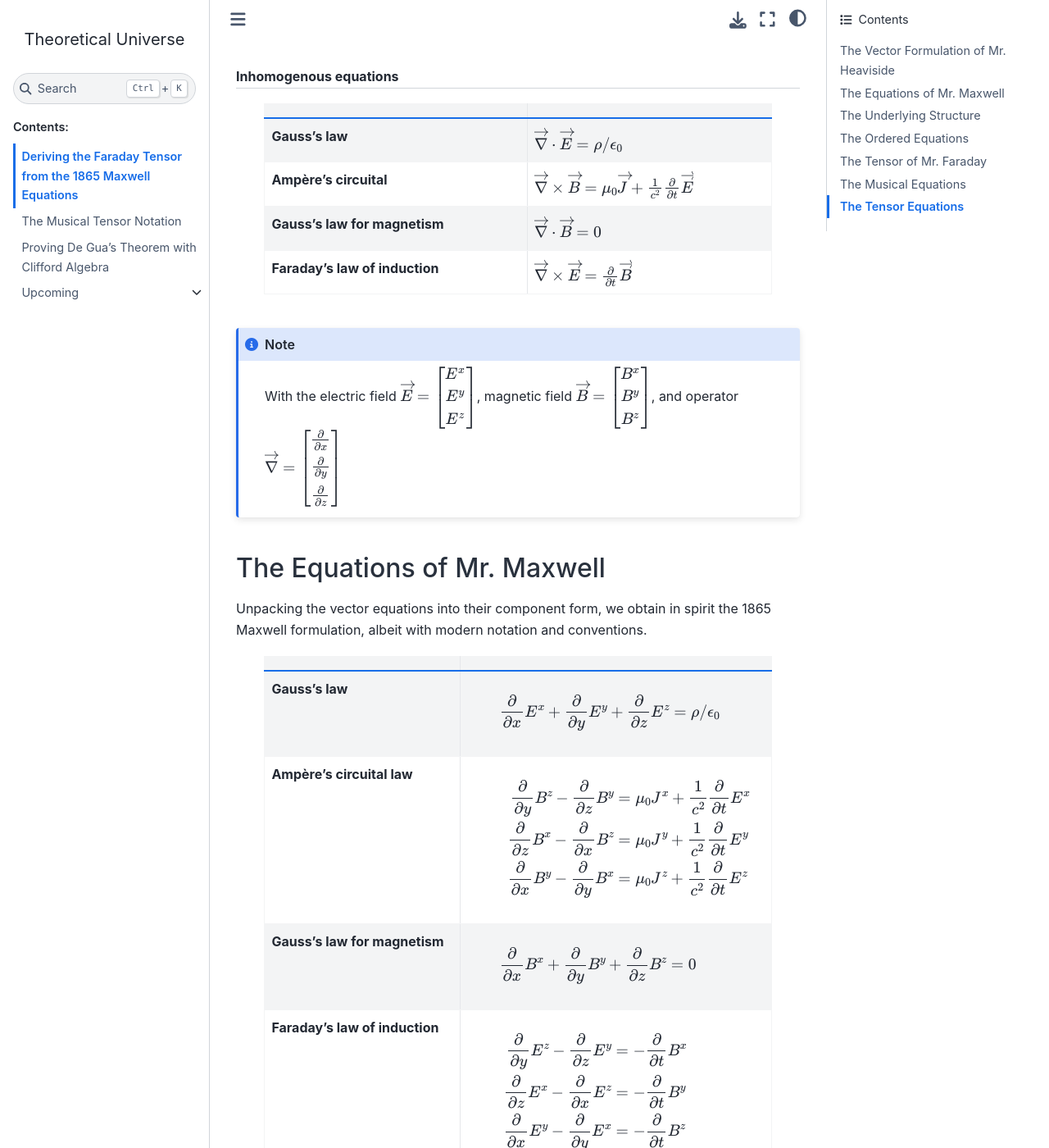
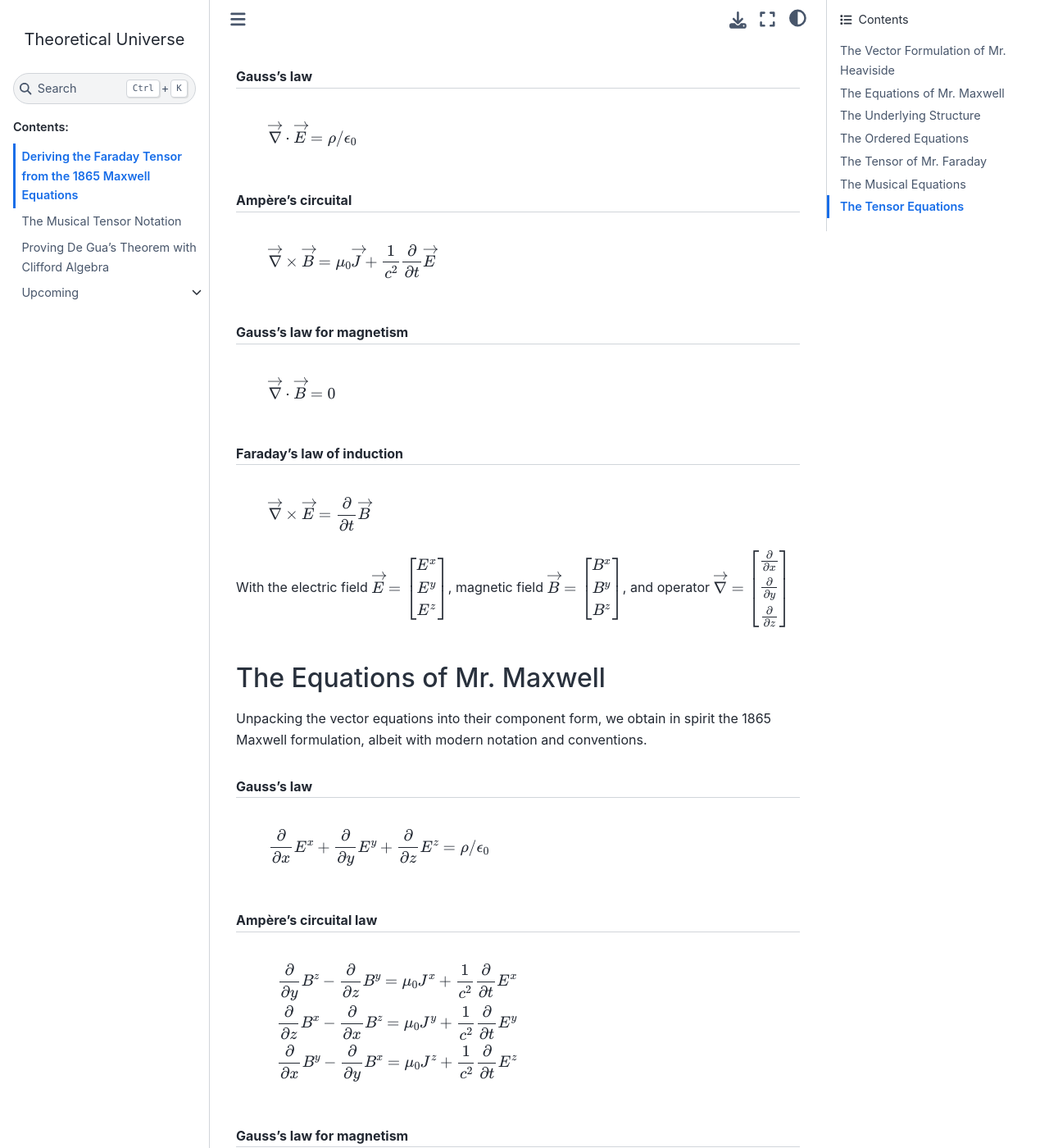
Before and after one commit to shaussler/TheoreticalUniverse, a Sphinx documentation site: the page built from documentation/faraday_tensor_derivation.rst, in a window 1280 px wide and 1400 px high, scrolled down 1163 px. Shown: the whole window at 82% size. Built offline with Sphinx 7.4.7 and the Sphinx Book theme 1.1.4, drawn with Linux system fonts in a browser that asks for light colours; some of the changed text lies outside the part shown.

Commit message:
Round of math mode cleanup

```diff
--- a/documentation/conf.py
+++ b/documentation/conf.py
@@ -3,16 +3,16 @@
 # For the full list of built-in configuration values, see the documentation:
 # https://www.sphinx-doc.org/en/master/usage/configuration.html
 
-# -- Project information -----------------------------------------------------
-# https://www.sphinx-doc.org/en/master/usage/configuration.html#project-information
+# Project information
+# -------------------
 
 project = 'TheoreticalUniverse'
 html_title = 'Theoretical Universe'
-copyright = '2023, Stéphane Haussler'
+copyright = '2024, Stéphane Haussler'
 author = 'Stéphane Haussler'
 
-# -- General configuration ---------------------------------------------------
-# https://www.sphinx-doc.org/en/master/usage/configuration.html#general-configuration
+# General configuration
+# ---------------------
 
 extensions = [
     #'sphinxcontrib.tikz',
@@ -31,8 +31,8 @@ autosectionlabel_prefix_document = True
 templates_path = ['_templates']
 exclude_patterns = ['_build', 'Thumbs.db', '.DS_Store']
 
-# -- Options for HTML output -------------------------------------------------
-# https://www.sphinx-doc.org/en/master/usage/configuration.html#options-for-html-output
+# Options for HTML output
+# -----------------------
 
 html_theme = 'sphinx_book_theme'
 html_css_files = ['custom.css']
@@ -51,45 +51,66 @@ googleanalytics_enabled=True
 sitemap_locales = []
 sitemap_url_scheme = "{link}"
 
+# Include todos
+# -------------
+
 todo_include_todos = True
 
+# Math configuration
+# ------------------
+
 mathjax3_config = {
+
     'chtml': {
         'displayAlign': 'left',
-         'displayIndent': '2em'
+        'displayIndent': '2em'
     },
+
     'tex': {
        'packages': {'[+]': ['ams']},
        'macros': {
+
+            # Define variables
+            # ----------------
+
             'Et': r'\tilde{E^{t}}',
             'Ex': r'\tilde{E^{x}}',
             'Ey': r'\tilde{E^{y}}',
             'Ez': r'\tilde{E^{z}}',
+
             'Bt': r'B^{t}',
             'Bx': r'B^{x}',
             'By': r'B^{y}',
             'Bz': r'B^{z}',
-            #'BM': r'\begin{bmatrix}',
-            #'EM': r'\end{bmatrix}',
+
+            # Redefine overrightarrow
+            # -----------------------
+
+            'vect': r'\overrightarrow',
+
+            # Redefine matrices
+            # -----------------
+
             '{': r'\begin{bmatrix}',
             '}': r'\end{bmatrix}',
+
+            # Redefine phantom
+            # ----------------
             'ph': r'\phantom',
-            #'etatsharp': r'\BM  1 \\  0 \\  0 \\  0 \EM',
-            #'etaxsharp': r'\BM  0 \\ -1 \\ -1 \\  0 \EM',
-            #'etaysharp': r'\BM  0 \\  0 \\ -1 \\  0 \EM',
-            #'etazsharp': r'\BM  0 \\  0 \\  0 \\ -1 \EM',
-            #'etatflat': r'\BM  1 &  0 &  0 &  0 \EM',
-            #'etaxflat': r'\BM  0 & -1 & -1 &  0 \EM',
-            #'etayflat': r'\BM  0 &  0 & -1 &  0 \EM',
-            #'etazflat': r'\BM  0 &  0 &  0 & -1 \EM',
+
+            # Define Minkowski Metric components
+            # ----------------------------------
+
             'EtatSharp': r'\{+1 \\  0 \\  0 \\  0 \}',
             'EtaxSharp': r'\{ 0 \\ -1 \\  0 \\  0 \}',
             'EtaySharp': r'\{ 0 \\  0 \\ -1 \\  0 \}',
             'EtazSharp': r'\{ 0 \\  0 \\  0 \\ -1 \}',
+
             'EtatFlat': r'\{+1 &  0 &  0 &  0 \}',
             'EtaxFlat': r'\{ 0 & -1 & -1 &  0 \}',
             'EtayFlat': r'\{ 0 &  0 & -1 &  0 \}',
             'EtazFlat': r'\{ 0 &  0 &  0 & -1 \}',
+
             'EtaSharpSharp': r'''
                 \begin{bmatrix}
                     +1 &  0 &  0 &  0 \\
@@ -97,20 +118,28 @@ mathjax3_config = {
                      0 &  0 & -1 &  0 \\
                      0 &  0 &  0 & -1 \\
                 \end{bmatrix}^{\sharp\flat}''',
+
+            # Define Faraday Tensors
+            # ----------------------
+
             'FaradaySharpFlat': r'''
                 \begin{bmatrix}
                          & +\Ex & +\Ey & +\Ez \\
                     +\Ex &      & +\Bz & -\By \\
                     +\Ey & -\Bz &      & +\Bx \\
                     +\Ez & +\By & -\Bx &      \\
-                \end{bmatrix}^{\sharp\flat}''',
+                \end{bmatrix}^{\sharp\flat}
+            ''',
+
             'FaradaySharpSharp': r'''
                 \begin{bmatrix}
                          & +\Ex & +\Ey & +\Ez \\
                     -\Ex &      & +\Bz & -\By \\
                     -\Ey & -\Bz &      & +\Bx \\
                     -\Ez & +\By & -\Bx &      \\
-                \end{bmatrix}^{\sharp\flat}'''
+                \end{bmatrix}^{\sharp\flat}
+            '''
+
         }
     }
 }
--- a/documentation/faraday_tensor_derivation.rst
+++ b/documentation/faraday_tensor_derivation.rst
@@ -56,27 +56,36 @@ exception of Maxwell's modification to Ampère's circuital law, these equations
 represent the mathematical expression of empirical observations. Therefore,
 they can be regarded as established experimental facts.
 
-.. rubric:: Inhomogenous equations
+.. rubric:: Gauss's law
 
-.. table::
-   :width: 90%
+.. math::
 
-   =============================== ===================================================================================================================================================
+   \vect{\nabla} \cdot \vect{E}  = \rho / \epsilon_0
 
-   =============================== ===================================================================================================================================================
-   **Gauss's law**                 :math:`\overrightarrow{\nabla} \cdot \overrightarrow{E}  = \rho / \epsilon_0`
-   **Ampère's circuital**          :math:`\overrightarrow{\nabla} \times \overrightarrow{B} = \mu_0 \overrightarrow{J} + \frac{1}{c^2} \frac{\partial}{\partial t} \overrightarrow{E}`
-   **Gauss's law for magnetism**   :math:`\overrightarrow{\nabla} \cdot \overrightarrow{B} = 0`
-   **Faraday's law of induction**  :math:`\overrightarrow{\nabla} \times \overrightarrow{E} = \frac{\partial}{\partial t} \overrightarrow{B}`
-   =============================== ===================================================================================================================================================
 
-.. note::
+.. rubric:: Ampère's circuital
 
-   With the electric field
-   :math:`\overrightarrow{E}=\begin{bmatrix} E^x \\ E^y \\ E^z \end{bmatrix}`,
-   magnetic field
-   :math:`\overrightarrow{B}=\begin{bmatrix} B^x \\ B^y \\ B^z \end{bmatrix}`, and operator
-   :math:`\overrightarrow{\nabla}=\begin{bmatrix} \frac{\partial}{\partial x} \\ \frac{\partial}{\partial y} \\ \frac{\partial}{\partial z} \end{bmatrix}`
+.. math::
+
+   \vect{\nabla} \times \vect{B}
+   = \mu_0 \vect{J} + \frac{1}{c^2} \frac{\partial}{\partial t} \vect{E}
+
+.. rubric:: Gauss's law for magnetism
+
+.. math::
+
+   \vect{\nabla} \cdot \vect{B} = 0
+
+.. rubric:: Faraday's law of induction
+
+.. math::
+
+   \vect{\nabla} \times \vect{E} = \frac{\partial}{\partial t} \vect{B}
+
+With the electric field :math:`\vect{E}=\{ E^x \\ E^y \\ E^z \}`, magnetic
+field :math:`\vect{B}=\{ B^x \\ B^y \\ B^z \}`, and operator
+:math:`\vect{\nabla}=\{ \frac{\partial}{\partial x} \\ \frac{\partial}{\partial
+y} \\ \frac{\partial}{\partial z} \}`
 
 .. }}}
 
@@ -88,40 +97,49 @@ The Equations of Mr. Maxwell
 Unpacking the vector equations into their component form, we obtain in spirit
 the 1865 Maxwell formulation, albeit with modern notation and conventions.
 
-.. table::
-   :width: 90%
+.. rubric:: Gauss's law
 
-   +---------------------+--------------------------------------------------------------------------------------------------------------------------------------+
-   |                     |                                                                                                                                      |
-   +=====================+======================================================================================================================================+
-   | **Gauss's law**     |  .. math::                                                                                                                           |
-   |                     |                                                                                                                                      |
-   |                     |     \begin{align}                                                                                                                    |
-   |                     |     \frac{\partial}{\partial x} E^x + \frac{\partial}{\partial y} E^y + \frac{\partial}{\partial z} E^z &= \rho / \epsilon_0         |
-   |                     |     \end{align}                                                                                                                      |
-   +---------------------+--------------------------------------------------------------------------------------------------------------------------------------+
-   | **Ampère's          | .. math::                                                                                                                            |
-   | circuital law**     |                                                                                                                                      |
-   |                     |    \begin{align}                                                                                                                     |
-   |                     |    \frac{\partial}{\partial y} B^z - \frac{\partial}{\partial z} B^y &= \mu_0 J^x + \frac{1}{c^2} \frac{\partial}{\partial t} E^x \\ |
-   |                     |    \frac{\partial}{\partial z} B^x - \frac{\partial}{\partial x} B^z &= \mu_0 J^y + \frac{1}{c^2} \frac{\partial}{\partial t} E^y \\ |
-   |                     |    \frac{\partial}{\partial x} B^y - \frac{\partial}{\partial y} B^x &= \mu_0 J^z + \frac{1}{c^2} \frac{\partial}{\partial t} E^z \\ |
-   |                     |    \end{align}                                                                                                                       |
-   +---------------------+--------------------------------------------------------------------------------------------------------------------------------------+
-   | **Gauss's law for   |  .. math::                                                                                                                           |
-   | magnetism**         |                                                                                                                                      |
-   |                     |     \begin{align}                                                                                                                    |
-   |                     |     \frac{\partial}{\partial x} B^x + \frac{\partial}{\partial y} B^y + \frac{\partial}{\partial z} B^z &= 0                         |
-   |                     |     \end{align}                                                                                                                      |
-   +---------------------+--------------------------------------------------------------------------------------------------------------------------------------+
-   | **Faraday's law of  | .. math::                                                                                                                            |
-   | induction**         |                                                                                                                                      |
-   |                     |    \begin{align}                                                                                                                     |
-   |                     |    \frac{\partial}{\partial y} E^z - \frac{\partial}{\partial z} E^y &= - \frac{\partial}{\partial t} B^x \\                         |
-   |                     |    \frac{\partial}{\partial z} E^x - \frac{\partial}{\partial x} E^z &= - \frac{\partial}{\partial t} B^y \\                         |
-   |                     |    \frac{\partial}{\partial x} E^y - \frac{\partial}{\partial y} E^x &= - \frac{\partial}{\partial t} B^z \\                         |
-   |                     |    \end{align}                                                                                                                       |
-   +---------------------+--------------------------------------------------------------------------------------------------------------------------------------+
+.. math::
+
+   \frac{\partial}{\partial x} E^x +
+   \frac{\partial}{\partial y} E^y +
+   \frac{\partial}{\partial z} E^z
+   = \rho / \epsilon_0
+
+.. rubric:: Ampère's circuital law
+
+.. math::
+
+    \frac{\partial}{\partial y} B^z - \frac{\partial}{\partial z} B^y
+    = \mu_0 J^x + \frac{1}{c^2} \frac{\partial}{\partial t} E^x \\
+
+    \frac{\partial}{\partial z} B^x - \frac{\partial}{\partial x} B^z
+    = \mu_0 J^y + \frac{1}{c^2} \frac{\partial}{\partial t} E^y \\
+
+    \frac{\partial}{\partial x} B^y - \frac{\partial}{\partial y} B^x
+    = \mu_0 J^z + \frac{1}{c^2} \frac{\partial}{\partial t} E^z
+
+.. rubric:: Gauss's law for magnetism
+
+.. math::
+
+   \frac{\partial}{\partial x} B^x +
+   \frac{\partial}{\partial y} B^y +
+   \frac{\partial}{\partial z} B^z
+   = 0
+
+.. rubric:: Faraday's law of induction
+
+.. math::
+
+    \frac{\partial}{\partial y} E^z - \frac{\partial}{\partial z} E^y
+    = - \frac{\partial}{\partial t} B^x \\
+
+    \frac{\partial}{\partial z} E^x - \frac{\partial}{\partial x} E^z
+    = - \frac{\partial}{\partial t} B^y \\
+
+    \frac{\partial}{\partial x} E^y - \frac{\partial}{\partial y} E^x
+    = - \frac{\partial}{\partial t} B^z \\
 
 .. }}}
 
@@ -137,10 +155,26 @@ Gathering and reordering the terms, a clear structures becomes apparent:
 .. math::
 
    \begin{matrix}
-                                                    & + \frac{\partial E^x}{\partial x} & + \frac{\partial E^y}{\partial y} & + \frac{\partial E^z}{\partial z} & = & + \rho/\epsilon_0 \\
-    + \frac{1}{c^2} \frac{\partial E^x}{\partial t} &                                   & - \frac{\partial B^z}{\partial y} & + \frac{\partial B^y}{\partial z} & = & - \mu_0 J^x       \\
-    + \frac{1}{c^2} \frac{\partial E^y}{\partial t} & + \frac{\partial B^z}{\partial x} &                                   & - \frac{\partial B^x}{\partial z} & = & - \mu_0 J^y       \\
-    + \frac{1}{c^2} \frac{\partial E^z}{\partial t} & - \frac{\partial B^y}{\partial x} & + \frac{\partial B^x}{\partial y} &                                   & = & - \mu_0 J^z       \\
+                                                       &
+       +               \frac{\partial E^x}{\partial x} &
+       +               \frac{\partial E^y}{\partial y} &
+       +               \frac{\partial E^z}{\partial z} &
+       = & + \rho/\epsilon_0 \\
+       + \frac{1}{c^2} \frac{\partial E^x}{\partial t} &
+                                                       &
+       -               \frac{\partial B^z}{\partial y} &
+       +               \frac{\partial B^y}{\partial z} &
+       = & - \mu_0 J^x \\
+       + \frac{1}{c^2} \frac{\partial E^y}{\partial t} &
+       +               \frac{\partial B^z}{\partial x} &
+                                                       &
+       -               \frac{\partial B^x}{\partial z} &
+       = & - \mu_0 J^y \\
+       + \frac{1}{c^2} \frac{\partial E^z}{\partial t} &
+       -               \frac{\partial B^y}{\partial x} &
+       +               \frac{\partial B^x}{\partial y} &
+                                                       &
+       = & - \mu_0 J^z \\
    \end{matrix}
 
 .. rubric:: Homogenous equations
@@ -148,10 +182,26 @@ Gathering and reordering the terms, a clear structures becomes apparent:
 .. math::
 
    \begin{matrix}
-                                      & + \frac{\partial B^x}{\partial x} & + \frac{\partial B^y}{\partial y} & + \frac{\partial B^z}{\partial z} & = & 0 \\
-    + \frac{\partial B^x}{\partial t} &                                   & + \frac{\partial E^z}{\partial y} & - \frac{\partial E^y}{\partial z} & = & 0 \\
-    + \frac{\partial B^y}{\partial t} & - \frac{\partial E^z}{\partial x} &                                   & + \frac{\partial E^x}{\partial z} & = & 0 \\
-    + \frac{\partial B^z}{\partial t} & + \frac{\partial E^y}{\partial x} & - \frac{\partial E^x}{\partial y} &                                   & = & 0 \\
+                                     &
+   + \frac{\partial B^x}{\partial x} &
+   + \frac{\partial B^y}{\partial y} &
+   + \frac{\partial B^z}{\partial z} &
+   = & 0 \\
+   + \frac{\partial B^x}{\partial t} &
+                                     &
+   + \frac{\partial E^z}{\partial y} &
+   - \frac{\partial E^y}{\partial z} &
+   = & 0 \\
+   + \frac{\partial B^y}{\partial t} &
+   - \frac{\partial E^z}{\partial x} &
+                                     &
+   + \frac{\partial E^x}{\partial z} &
+   = & 0 \\
+   + \frac{\partial B^z}{\partial t} &
+   + \frac{\partial E^y}{\partial x} &
+   - \frac{\partial E^x}{\partial y} &
+                                     &
+   = & 0 \\
    \end{matrix}
 
 .. }}}
@@ -294,12 +340,7 @@ With musical notation, the Maxwell equations are expressed as:
    \partial_y \\
    \partial_z \\
    \end{bmatrix}^{\flat} &
-   \begin{bmatrix}
-                  & +\tilde{E^x} & +\tilde{E^y} & + \tilde{E^z} \\
-    +\tilde{E^x}  &              & +       B^z  & -        B^y  \\
-    +\tilde{E^y}  & -       B^z  &              & +        B^x  \\
-    +\tilde{E^z}  & +       B^y  & -       B^x  &               \\
-   \end{bmatrix}^{\sharp\flat}
+   \FaradaySharpFlat
    =
    \begin{bmatrix}
    + \mu_0 c \rho \\
```
Also changed, not shown: other parts of documentation/faraday_tensor_derivation.rst (+19 -23 lines).
